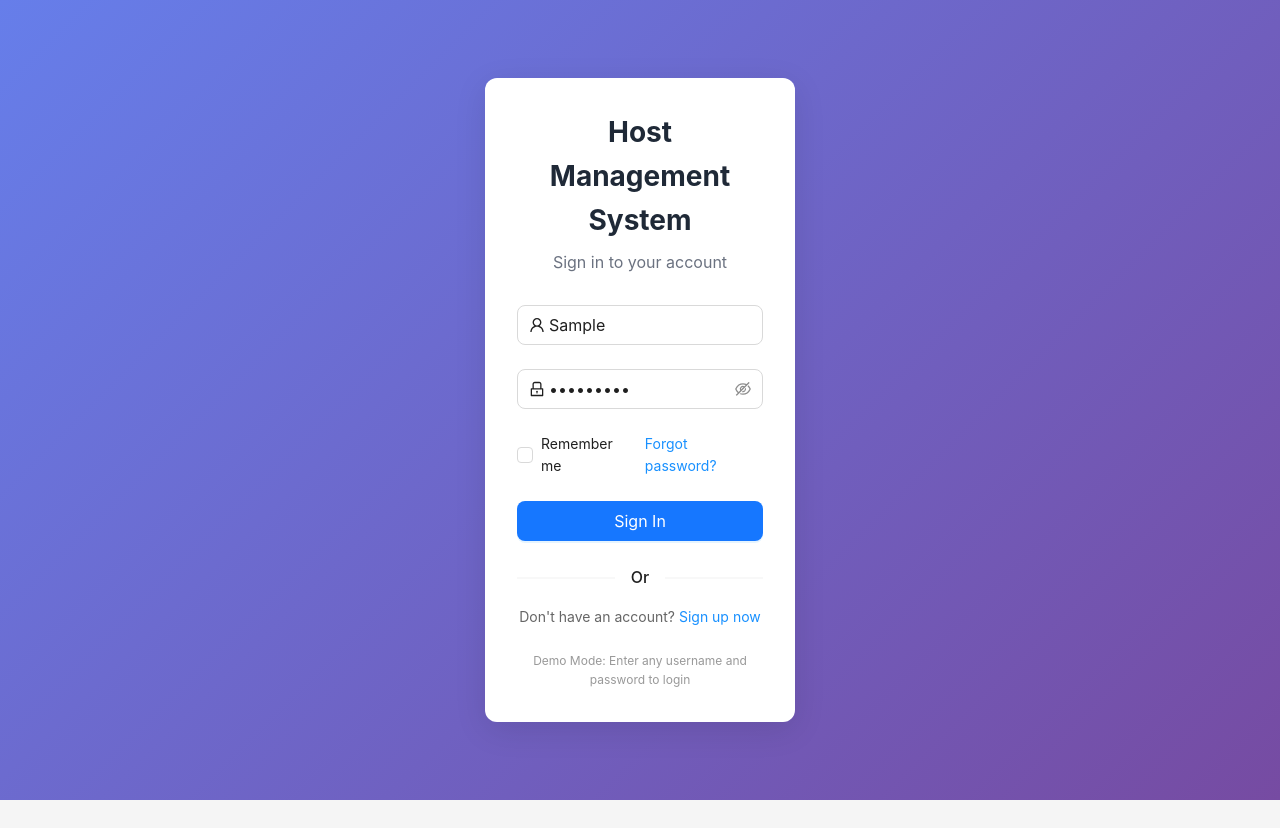
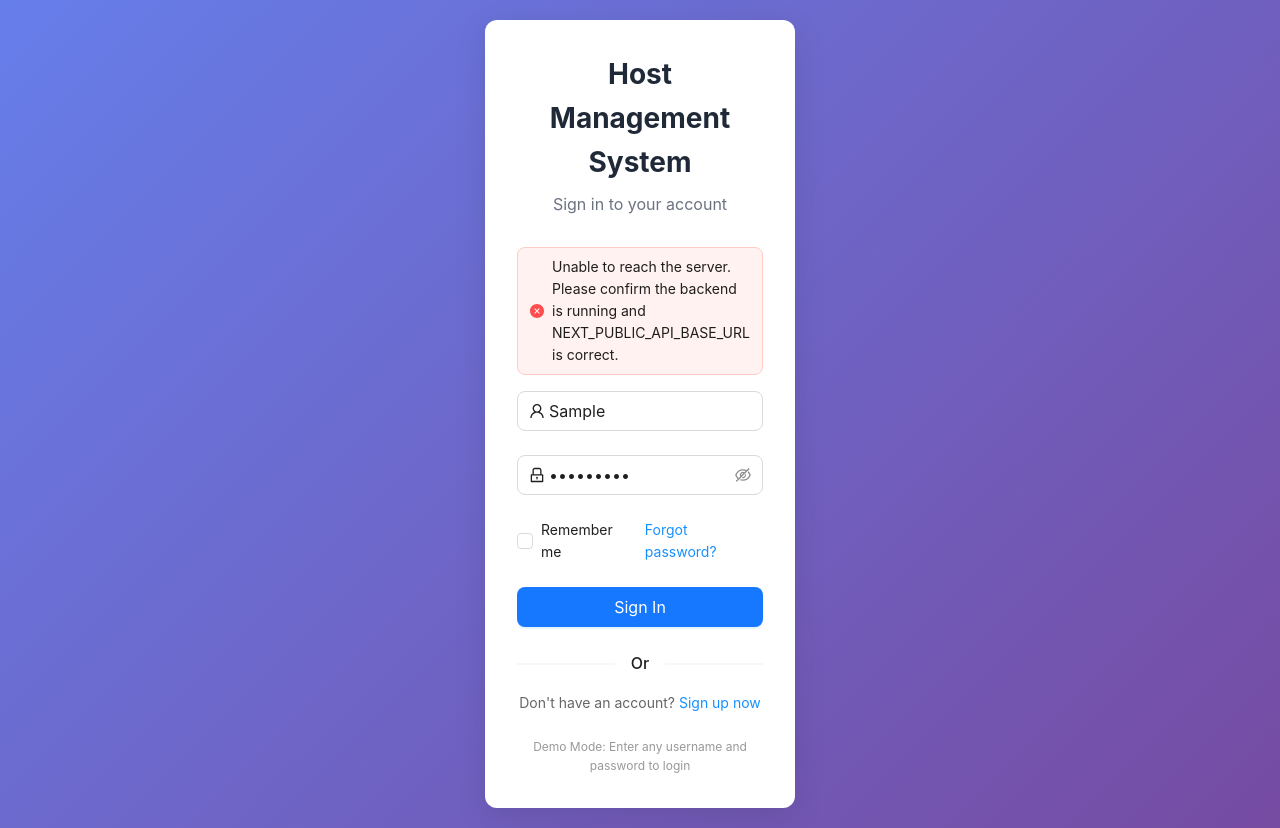
Before and after one commit to NeilChenyc/host-management-system, a Next.js app in the folder frontend/: page /auth/login in a window 1280 px wide. Both pictures are taken after typing "Sample", "Sample123" into the empty fields and a click on the button "Sign In". Before the commit the page ends 800 px from the top, so only its background shows below. Built offline with nearby package versions, Linux system fonts and the light colour scheme; no server answers.

Commit message:
feat(frontend/auth): show login failure message

```diff
--- a/frontend/src/components/Authentication/LoginForm.tsx
+++ b/frontend/src/components/Authentication/LoginForm.tsx
@@ -1,7 +1,7 @@
 'use client';
 
 import React, { useState } from 'react';
-import { Form, Input, Button, Card, message, Checkbox, Divider } from 'antd';
+import { Form, Input, Button, Card, message, Checkbox, Divider, Alert } from 'antd';
 import { UserOutlined, LockOutlined, EyeInvisibleOutlined, EyeTwoTone } from '@ant-design/icons';
 import Link from 'next/link';
 import { AuthManager } from '@/lib/auth';
@@ -20,9 +20,20 @@ interface LoginFormProps {
 const LoginForm: React.FC<LoginFormProps> = ({ onLogin, loading = false }) => {
   const [form] = Form.useForm();
   const [isLoading, setIsLoading] = useState(false);
+  // 新增：用于展示“登录失败”的错误提示信息。如果为 null 则不展示
+  const [loginError, setLoginError] = useState<string | null>(null);
 
+  /**
+   * 处理登录表单提交
+   * - 清空旧的错误提示（如果有）
+   * - 调用 AuthManager.login 进行登录
+   * - 根据返回结果显示成功或失败的消息
+   * - 失败时除了右上角 message 提示外，还会在表单上方展示一个明显的错误 Alert
+   */
   const handleSubmit = async (values: LoginFormData) => {
     setIsLoading(true);
+    // 每次提交时先清空之前的错误提示，避免旧错误一直显示
+    setLoginError(null);
     try {
       const result = await AuthManager.login(values.username, values.password);
 
@@ -36,9 +47,13 @@ const LoginForm: React.FC<LoginFormProps> = ({ onLogin, loading = false }) => {
         // Redirect to main page
         window.location.href = '/';
       } else {
-        message.error(result.message);
+        // 新增：设置表单顶部错误提示消息，给用户更明显/持续的反馈
+        setLoginError(result.message || 'Invalid username or password.');
+        message.error(result.message || 'Login failed. Please check your credentials.');
       }
     } catch (error) {
+      // 捕获到异常（例如网络错误或服务器异常）
+      setLoginError('Login failed due to a network or server error. Please try again.');
       message.error('Login failed. Please try again.');
     } finally {
       setIsLoading(false);
@@ -47,6 +62,15 @@ const LoginForm: React.FC<LoginFormProps> = ({ onLogin, loading = false }) => {
 
   return (
     <div>
+        {/* 如果存在登录错误，则在表单上方展示一个醒目的错误警告框 */}
+        {loginError && (
+          <Alert
+            type="error"
+            showIcon
+            message={loginError}
+            style={{ marginBottom: 16 }}
+          />
+        )}
 
         <Form
           form={form}
```
